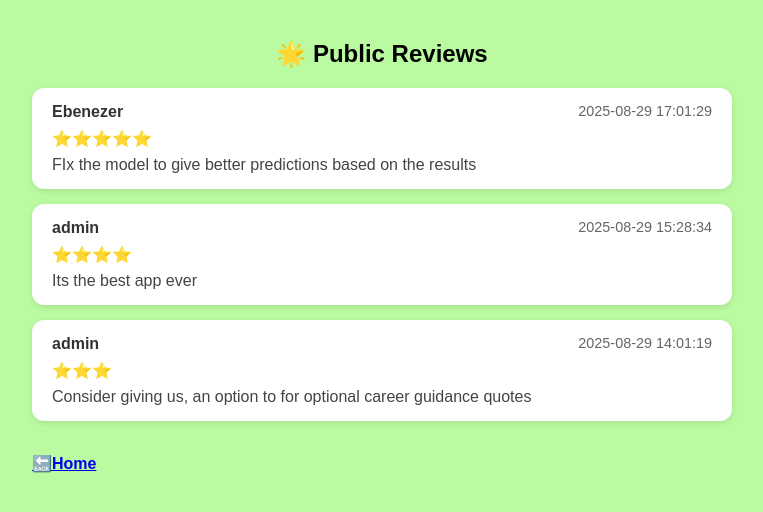
After one commit to Martin-Chauke/Student-Placement-Predictor, a Flask app: page /reviews in a window 1280 px wide. The commit adds this page. Shown: the top 512 px of the page, without its empty margins (258-1021 px from the left). Run offline with Flask 3, Linux system fonts and the light colour scheme; data comes from the database, SQL or seed files in the repository; both versions use the stored data as it was after the commit; parts of the project's set-up code (start-up, migrations or seed data) failed here and were passed over.

Commit message:
new addition update

```diff
--- a/app.py
+++ b/app.py
@@ -165,7 +165,7 @@ def admin_required(f):
         user = conn.execute("SELECT * FROM users WHERE id = ?", (session["user_id"],)).fetchone()
         conn.close()
         if not user or user["is_admin"] != 1:
-            flash("Admin access required.", "danger")
+            flash("Admin access only.", "danger")
             return redirect(url_for("home"))
         return f(*args, **kwargs)
     return wrapper
@@ -175,6 +175,9 @@ def admin_required(f):
 @admin_required
 def admin_dashboard():
     conn = get_db_connection()
+    conn.row_factory=sqlite3.Row # accessing as dicts
+
+    #User removal/deletion
     if request.method=="POST":
         user_id=request.form.get("remove_user_id")
 
@@ -186,9 +189,39 @@ def admin_dashboard():
         elif user_id:
             flash("You cannot remove your self.","warning")
 
+    # Fetch users
     users = conn.execute("SELECT * FROM users").fetchall()
+
+    # Fetch review statistics
+    rating_counts=conn.execute("""
+        SELECT rating,  COUNT(*) AS count
+        FROM app_reviews
+        GROUP BY rating
+        ORDER BY rating DESC
+ """).fetchall()
+
+    avg_rating=conn.execute("SELECT AVG(rating) AS avg FROM app_reviews").fetchone()["avg"]
+
+    recent_reviews = conn.execute("""
+        SELECT users.username, app_reviews.rating, app_reviews.comment, app_reviews.created_at
+        FROM app_reviews
+        JOIN users ON app_reviews.reviewer_id = users.id
+        ORDER BY app_reviews.created_at DESC
+        LIMIT 5
+    """).fetchall()
+
     conn.close()
-    return render_template("admin_dashboard.html", users=users)
+    #✅Convert sqlite3.row to dict so jinja can safely render as JSON
+    rating_counts=[dict(row) for row in rating_counts]
+
+    return render_template(
+        "admin_dashboard.html",
+        users=users,
+        rating_counts=rating_counts,
+        avg_rating=avg_rating or 0,
+        total_reviews=sum(row["count"] for row in rating_counts),
+        recent_reviews=recent_reviews
+        )
 
 # Register route
 @app.route("/register",methods=["GET","POST"])
@@ -513,6 +546,23 @@ def app_reviews():
     conn.close()
     return render_template("app_reviews.html", reviews=reviews, avg_rating=avg_rating)
 
+# This is a public route open to anyone to see the app reviews
+@app.route("/reviews")
+def public_reviews():
+    conn = get_db_connection()
+    conn.row_factory = sqlite3.Row
+
+    reviews = conn.execute("""
+        SELECT users.username, app_reviews.rating, app_reviews.comment, app_reviews.created_at
+        FROM app_reviews
+        JOIN users ON app_reviews.reviewer_id = users.id
+        ORDER BY app_reviews.created_at DESC
+    """).fetchall()
+
+    conn.close()
+    return render_template("public_reviews.html", reviews=reviews)
+
+
 if __name__ == "__main__":
     init_db() #Ensure the users table exists
     app.run(debug=True)
--- a/templates/base.html
+++ b/templates/base.html
@@ -129,6 +129,7 @@
           {% endif %}
           <li class="nav-item"><a class="nav-link" href="{{ url_for('about') }}">About</a></li>
           <li class ="nav-item"><a class="nav-link" href="{{ url_for('my_placed_students') }}">All Placed Students</a></li>
+          <li><a href="{{ url_for('public_reviews') }}">Our App Reviews</a></li>
         </ul>
       </div>
     </div>
--- /dev/null
+++ b/templates/public_reviews.html
@@ -0,0 +1,63 @@
+<!DOCTYPE html>
+<html>
+<head>
+    <title>App Reviews</title>
+    <style>
+        body { font-family: Arial, sans-serif; background: #f4f6f8; margin: 0; padding: 20px; }
+        .container { max-width: 700px; margin: auto; }
+        h2 { color: #1976d2; text-align: center; margin-bottom: 20px; }
+
+        .review-card {
+            background: white;
+            padding: 15px 20px;
+            border-radius: 12px;
+            margin-bottom: 15px;
+            box-shadow: 0 2px 6px rgba(0,0,0,0.1);
+        }
+        .review-header {
+            display: flex;
+            justify-content: space-between;
+            margin-bottom: 8px;
+        }
+        .username {
+            font-weight: bold;
+            color: #333;
+        }
+        .date {
+            font-size: 0.9em;
+            color: #666;
+        }
+        .rating {
+            color: #ff9800;
+            margin-bottom: 8px;
+        }
+        .comment {
+            font-size: 1em;
+            color: #444;
+        }
+    </style>
+</head>
+<body style="background:rgb(186, 250, 160)">
+    <div class="container">
+        <h2 style="color:black"><strong>🌟 Public Reviews</strong></h2>
+        {% if reviews %}
+            {% for r in reviews %}
+            <div class="review-card">
+                <div class="review-header">
+                    <span class="username">{{ r['username'] }}</span>
+                    <span class="date">{{ r['created_at'] }}</span>
+                </div>
+                <div class="rating">
+                    {% for i in range(r['rating']) %}⭐{% endfor %}
+                </div>
+                <div class="comment">{{ r['comment'] or "No comment" }}</div>
+            </div>
+            {% endfor %}
+        {% else %}
+            <p>No reviews yet.</p>
+        {% endif %}
+        <br>
+        <a href="{{ url_for('home') }}">🔙<strong>Home</strong></a>
+    </div>
+</body>
+</html>
```
Also changed, not shown: templates/admin_dashboard.html (+145 -104 lines), users.db.
